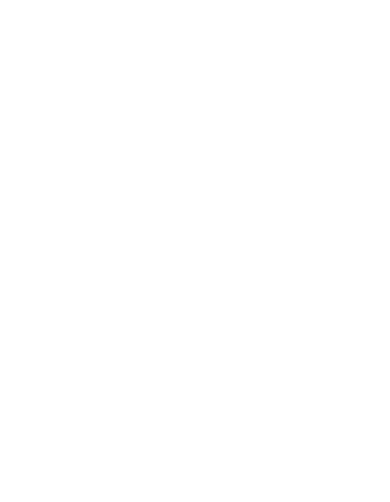
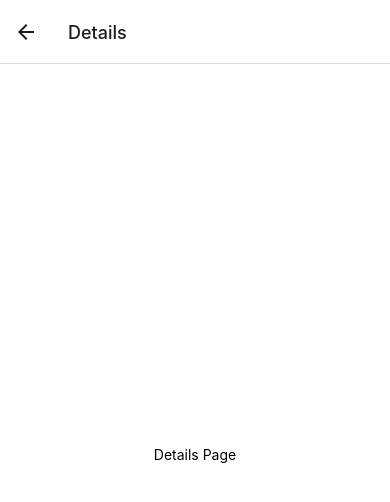
Before and after one commit to Autowinto/MobileSoftApp, a React Native app: screen /Details in a window 390 px wide. Shown: the top 502 px of the page. Built offline with nearby package versions, Linux system fonts and the light colour scheme.

Commit message:
added navigation

```diff
--- a/App.tsx
+++ b/App.tsx
@@ -1,16 +1,19 @@
-import { StatusBar } from 'expo-status-bar';
-import { StyleSheet, Text, View } from 'react-native';
-import Login from './views/login'
+import { createNativeStackNavigator } from "@react-navigation/native-stack"
+import { NavigationContainer } from "@react-navigation/native"
+import Login from "./views/Login"
+import Details from "./views/Details"
+import CarList from "./views/CarList"
+
+const Stack = createNativeStackNavigator()
 
 export default function App() {
-  <Login/>
+  return (
+    <NavigationContainer>
+      <Stack.Navigator initialRouteName="Login">
+        <Stack.Screen name="Login" component={Login}></Stack.Screen>
+        <Stack.Screen name="CarList" component={CarList}></Stack.Screen>
+        <Stack.Screen name="Details" component={Details}></Stack.Screen>
+      </Stack.Navigator>
+    </NavigationContainer>
+  )
 }
-
-const styles = StyleSheet.create({
-  container: {
-    flex: 1,
-    backgroundColor: '#fff',
-    alignItems: 'center',
-    justifyContent: 'center',
-  },
-});
--- a/package.json
+++ b/package.json
@@ -11,7 +11,9 @@
   "dependencies": {
     "@expo/webpack-config": "19.0.0",
     "@react-navigation/bottom-tabs": "^6.5.9",
+    "@react-navigation/native": "^6.1.8",
     "@react-navigation/native-stack": "^6.9.14",
+    "react-native-safe-area-context": "4.6.3",
     "expo": "~49.0.13",
     "expo-status-bar": "~1.6.0",
     "react": "18.2.0",
--- a/views/CarList.tsx
+++ b/views/CarList.tsx
@@ -0,0 +1,18 @@
+import { View, Text, StyleSheet } from "react-native"
+
+export default function CarList() {
+  return (
+    <View style={styles.container}>
+      <Text>CarList Page</Text>
+    </View>
+  )
+}
+
+const styles = StyleSheet.create({
+  container: {
+    flex: 1,
+    backgroundColor: "#fff",
+    alignItems: "center",
+    justifyContent: "center",
+  },
+})
--- a/views/Details.tsx
+++ b/views/Details.tsx
@@ -0,0 +1,18 @@
+import { View, Text, StyleSheet } from "react-native"
+
+export default function Details() {
+  return (
+    <View style={styles.container}>
+      <Text>Details Page</Text>
+    </View>
+  )
+}
+
+const styles = StyleSheet.create({
+  container: {
+    flex: 1,
+    backgroundColor: "#fff",
+    alignItems: "center",
+    justifyContent: "center",
+  },
+})
--- a/views/Login.tsx
+++ b/views/Login.tsx
@@ -1,19 +1,19 @@
-import {View, Text, StyleSheet} from 'react-native'
+import { View, Text, StyleSheet, Button } from "react-native"
 
-
-export default function Login() {
+export default function Login({ navigation }) {
   return (
     <View style={styles.container}>
       <Text>Login Page</Text>
+      <Button title="Press" onPress={() => navigation.navigate("Details")} />
     </View>
-    );
+  )
 }
 
 const styles = StyleSheet.create({
   container: {
     flex: 1,
-      backgroundColor: '#fff',
-      alignItems: 'center',
-      justifyContent: 'center',
+    backgroundColor: "#fff",
+    alignItems: "center",
+    justifyContent: "center",
   },
-  });
+})
```
Also changed, not shown: 2 other files (tests, documents, lock files or other folders). Lines whose indentation alone changed are shown as unchanged.
